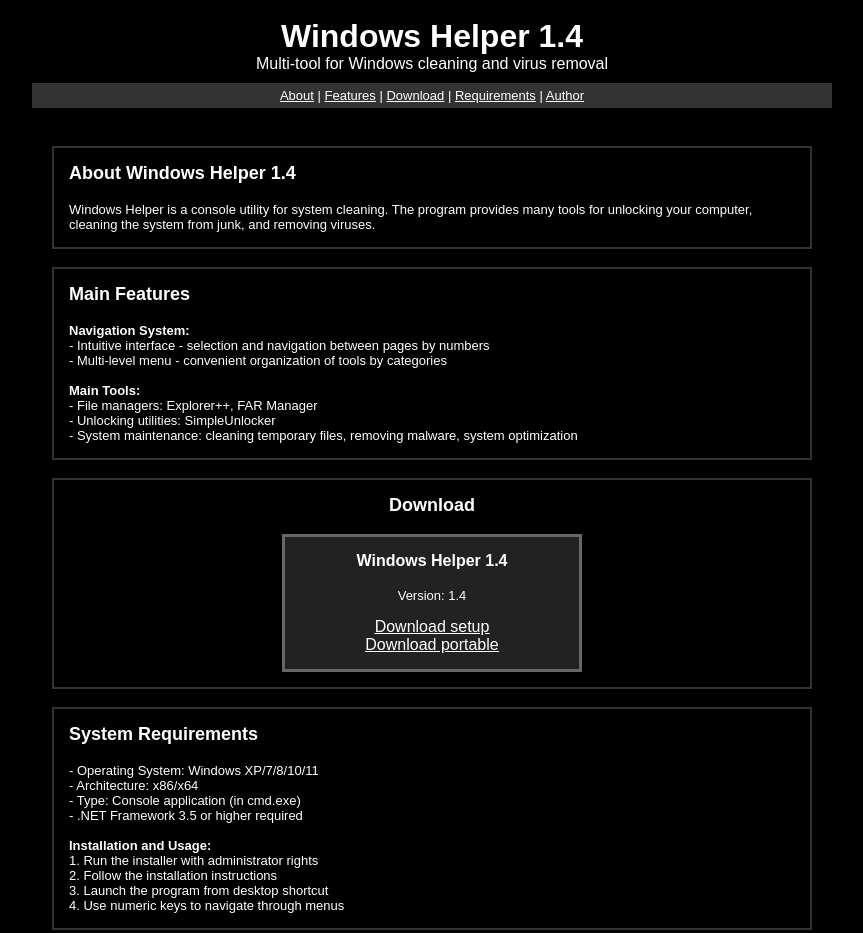
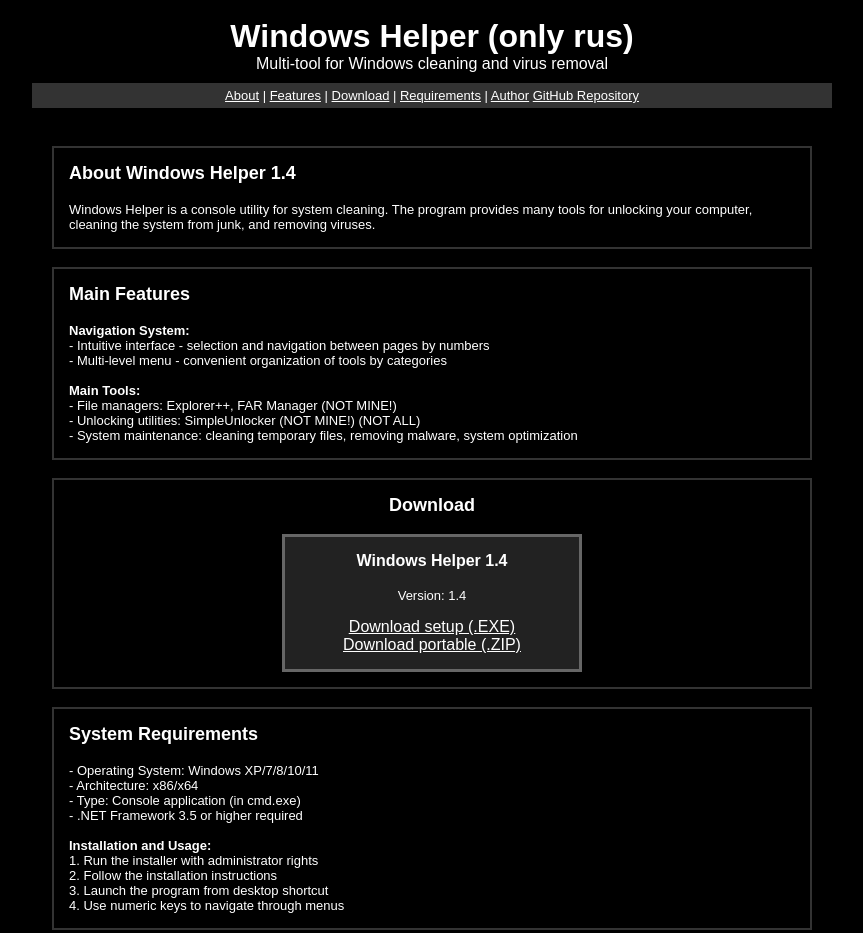
Before and after one commit to nez3r/windows-helper, a plain HTML site: page index.html in a window 1280 px wide. Shown: the top 933 px of the page, without its empty margins (208-1071 px from the left). Drawn offline with Linux system fonts and the light colour scheme.

Commit message:
site
Site file (nez3r.github.io/windows-helper/)

```diff
--- a/index.html
+++ b/index.html
@@ -16,7 +16,7 @@
 <table width="100%" cellpadding="10" cellspacing="0" border="0" bgcolor="#000000">
 <tr>
 <td align="center">
-<font face="Arial" size="6" color="#FFFFFF"><b>Windows Helper 1.4</b></font>
+<font face="Arial" size="6" color="#FFFFFF"><b>Windows Helper (only rus)</b></font>
 <br>
 <font face="Arial" size="3" color="#FFFFFF">Multi-tool for Windows cleaning and virus removal</font>
 </td>
@@ -33,6 +33,7 @@
 <a href="#download">Download</a> |
 <a href="#requirements">Requirements</a> |
 <a href="#author">Author</a>
+<a href="http://github.com/nez3r/windows-helper">GitHub Repository</a>
 </font>
 </td>
 </tr>
@@ -74,8 +75,8 @@ Windows Helper is a console utility for system cleaning. The program provides ma
 - Multi-level menu - convenient organization of tools by categories<br>
 <br>
 <b>Main Tools:</b><br>
-- File managers: Explorer++, FAR Manager<br>
-- Unlocking utilities: SimpleUnlocker<br>
+- File managers: Explorer++, FAR Manager (NOT MINE!)<br>
+- Unlocking utilities: SimpleUnlocker (NOT MINE!) (NOT ALL)<br>
 - System maintenance: cleaning temporary files, removing malware, system optimization
 </font>
 </td>
@@ -102,10 +103,10 @@ Version: 1.4<br>
 <br>
 </font>
 <a href="https://github.com/nez3r/windows-helper/releases/download/v1.4/Setup1.4.exe">
-<font face="Arial" size="3" color="#FFFFFF"><u>Download setup</u></font>
+<font face="Arial" size="3" color="#FFFFFF"><u>Download setup (.EXE)</u></font>
  <br>
 <a href="https://github.com/nez3r/windows-helper/releases/download/v1.4/winhelper-1.4-portable.zip">
-<font face="Arial" size="3" color="#FFFFFF"><u>Download portable</u></font>
+<font face="Arial" size="3" color="#FFFFFF"><u>Download portable (.ZIP)</u></font>
 </a>
 </td>
 </tr>
```
